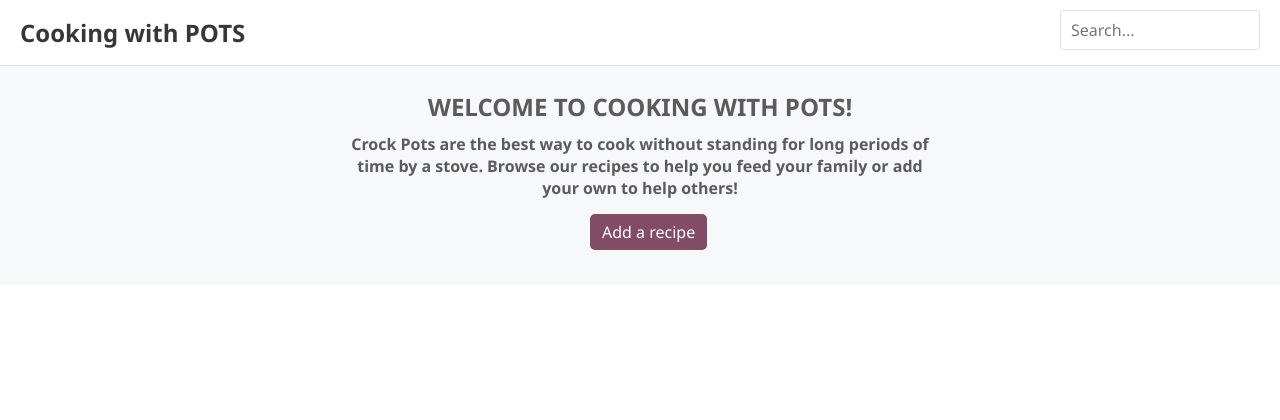
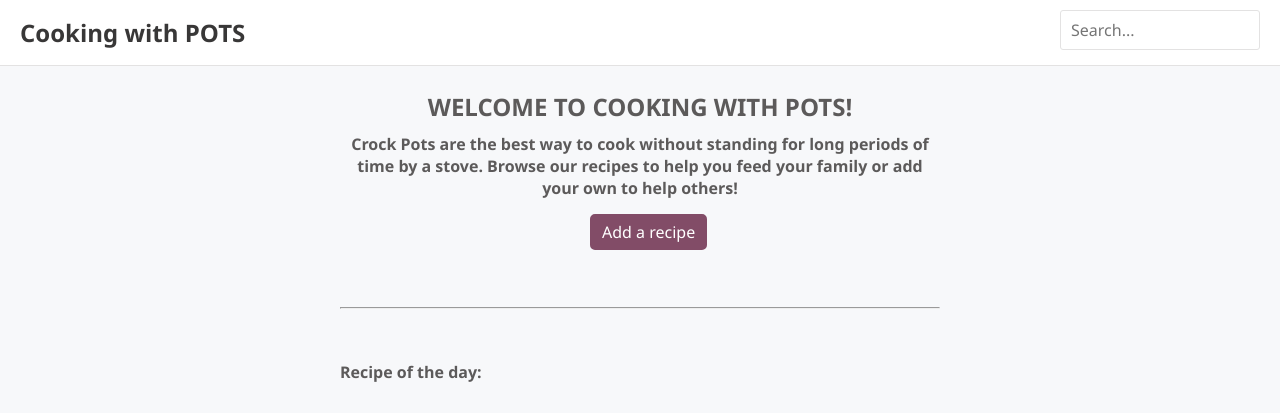
Before and after one commit to ErinNPeters/cooking-with-POTS-react, a React (Create React App) app in the folder frontend/: page / in a window 1280 px wide. Shown: the top 420 px of the page. Built offline with nearby package versions, Linux system fonts and the light colour scheme.

Commit message:
Setting up home page to display Recipe component

```diff
--- a/frontend/src/HomePage.tsx
+++ b/frontend/src/HomePage.tsx
@@ -2,7 +2,7 @@
 import { css } from '@emotion/react';
 import React from 'react';
 import { Page } from './Page';
-import { PageSubTitle, PageTitle, PrimaryButton } from './Styles';
+import { FieldLabel, PageSubTitle, PageTitle, PrimaryButton } from './Styles';
 
 export const HomePage = () => {
   const handleAddRecipeClick = () => {
@@ -18,6 +18,16 @@
         your own to help others!{' '}
       </PageSubTitle>
       <PrimaryButton onClick={handleAddRecipeClick}>Add a recipe</PrimaryButton>
+      <br /> <br /> <br />
+      <hr></hr>
+      <br /> <br />
+      <div
+        css={css`
+          white-space: pre-wrap;
+        `}
+      >
+        <FieldLabel>Recipe of the day:</FieldLabel>
+      </div>
     </Page>
   );
 };
```
